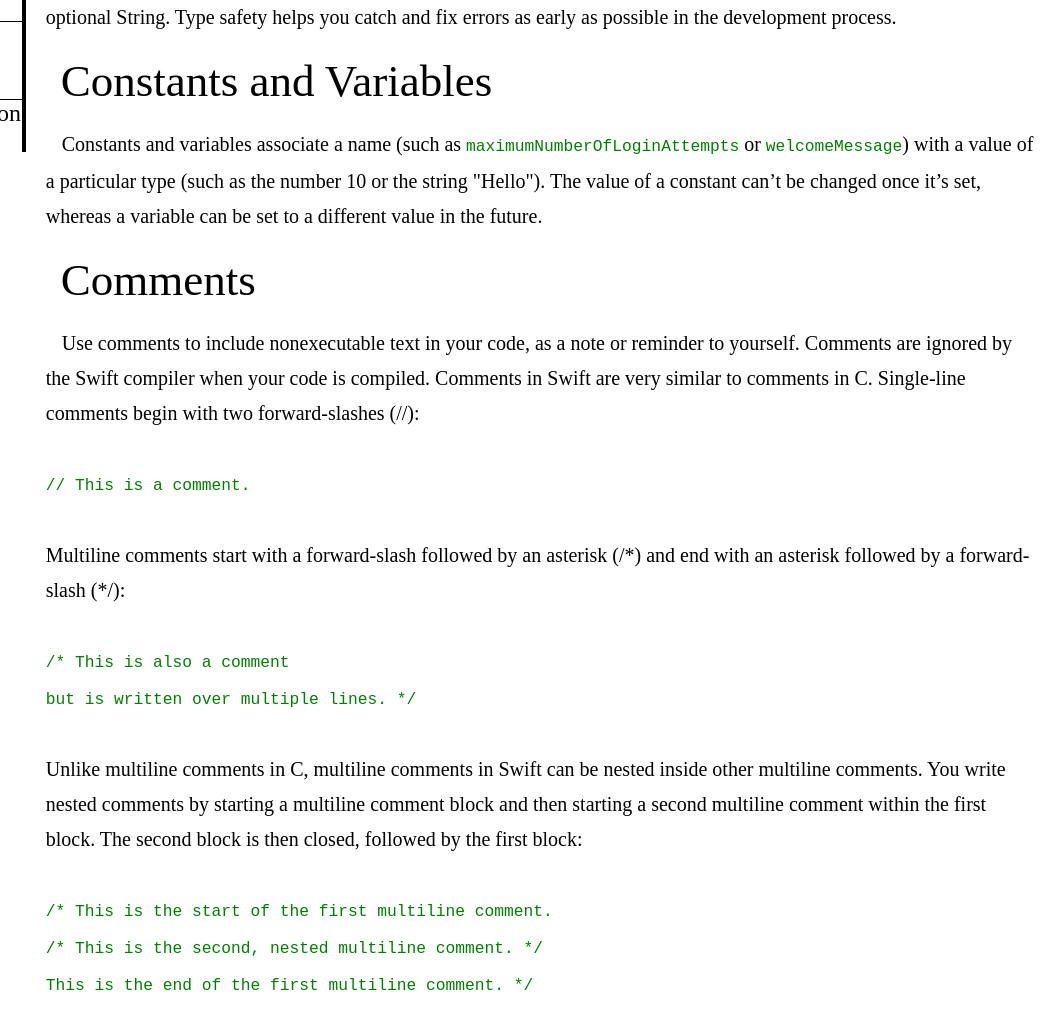
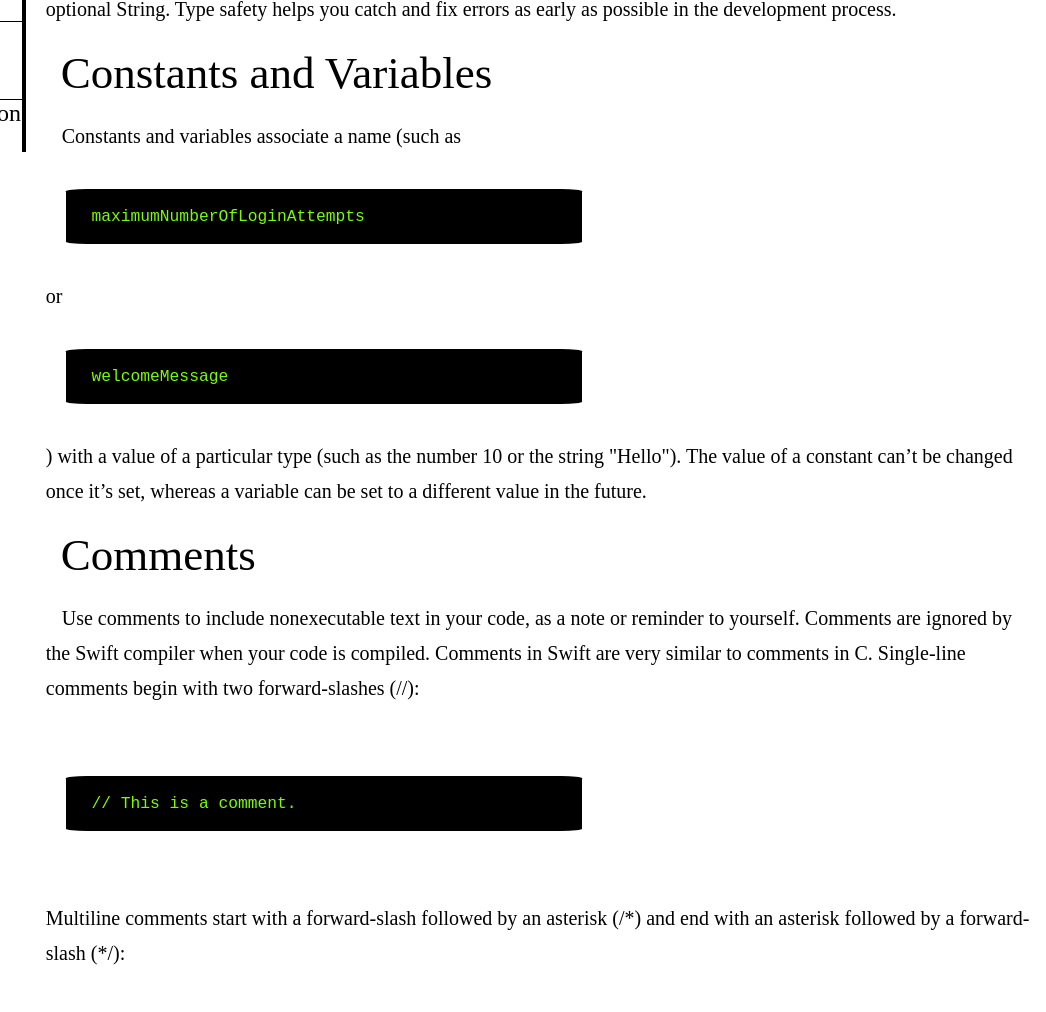
Before and after one commit to lawrencejon/Technical-Documentation-Page, a plain HTML site: page index.html in a window 1280 px wide. Shown: the part 648-1660 px from the top of the page, without its empty margins (234-1280 px from the left). Drawn offline with Linux system fonts and the light colour scheme.

Commit message:
put code samples in blocks

```diff
--- a/css/main.css
+++ b/css/main.css
@@ -37,7 +37,13 @@ p {
   line-height: 35px;
 }
 code {
-  color: green;
+  color: #7CFC00;
+  display: inline-block;
+  background-color: black;
+  padding: 10px;
+  border-radius: 4%;
+  width: 50%;
+  margin-left: 2%;
 }
 @media (max-width: 822px) {
   #navbar {
--- a/index.html
+++ b/index.html
@@ -27,19 +27,19 @@
       <header>The Basics</header>
       <p>Swift is a new programming language for iOS, macOS, watchOS, and tvOS app development. Nonetheless, many parts of Swift will be familiar from your experience of developing in C and Objective-C.
 
-        Swift provides its own versions of all fundamental C and Objective-C types, including <code>Int</code> for integers, <code>Double</code> and <code>Float</code> for floating-point values, <code>Bool</code> for Boolean values, and <code>String</code> for textual data. Swift also provides powerful versions of the three primary collection types, <code>Array</code>, <code>Set</code>, and <code>Dictionary</code>, as described in Collection Types.
+        Swift provides its own versions of all fundamental C and Objective-C types, including <i>Int</i> for integers, <i>Double</i> and <i>Float</i> for floating-point values, <i>Bool</i> for Boolean values, and <i>String</i>> for textual data. Swift also provides powerful versions of the three primary collection types, <i>Array</i>, <i>Set</i>, and <i>Dictionary</i>, as described in Collection Types.
 
         Like C, Swift uses variables to store and refer to values by an identifying name. Swift also makes extensive use of variables whose values can’t be changed. These are known as constants, and are much more powerful than constants in C. Constants are used throughout Swift to make code safer and clearer in intent when you work with values that don’t need to change.
 
         In addition to familiar types, Swift introduces advanced types not found in Objective-C, such as tuples. Tuples enable you to create and pass around groupings of values. You can use a tuple to return multiple values from a function as a single compound value.
 
-        Swift also introduces optional types, which handle the absence of a value. Optionals say either “there is a value, and it equals x” or “there isn’t a value at all”. Using optionals is similar to using <code>nil</code> with pointers in Objective-C, but they work for any type, not just classes. Not only are optionals safer and more expressive than nil pointers in Objective-C, they’re at the heart of many of Swift’s most powerful features.
+        Swift also introduces optional types, which handle the absence of a value. Optionals say either “there is a value, and it equals x” or “there isn’t a value at all”. Using optionals is similar to using <i>nil</i> with pointers in Objective-C, but they work for any type, not just classes. Not only are optionals safer and more expressive than nil pointers in Objective-C, they’re at the heart of many of Swift’s most powerful features.
 
         Swift is a type-safe language, which means the language helps you to be clear about the types of values your code can work with. If part of your code requires a String, type safety prevents you from passing it an Int by mistake. Likewise, type safety prevents you from accidentally passing an optional String to a piece of code that requires a non-optional String. Type safety helps you catch and fix errors as early as possible in the development process.</p>
     </div>
     <div id="Constants_and_Variables" class="main-div">
       <header>Constants and Variables</header>
-      <p>Constants and variables associate a name (such as <code>maximumNumberOfLoginAttempts</code> or <code>welcomeMessage</code>) with a value of a particular type (such as the number 10 or the string "Hello"). The value of a constant can’t be changed once it’s set, whereas a variable can be set to a different value in the future.</p>
+      <p>Constants and variables associate a name (such as <br> <br><code>maximumNumberOfLoginAttempts</code><br> <br> or <br> <br><code>welcomeMessage</code><br><br>) with a value of a particular type (such as the number 10 or the string "Hello"). The value of a constant can’t be changed once it’s set, whereas a variable can be set to a different value in the future.</p>
     </div>
     <div id="Comments" class="main-div">
       <header>Comments</header>
@@ -47,18 +47,18 @@
 
         Comments in Swift are very similar to comments in C. Single-line comments begin with two forward-slashes (//):<br><br>
 
-              <code>// This is a comment.</code><br><br>
+              <br><code>// This is a comment.</code><br><br><br>
 
               Multiline comments start with a forward-slash followed by an asterisk (/*) and end with an asterisk followed by a forward-slash (*/):<br><br>
 
-            <code>/* This is also a comment<br>
-              but is written over multiple lines. */</code><br><br>
+            <br><code>/* This is also a comment<br>
+              but is written over multiple lines. */</code><br><br><br>
 
         Unlike multiline comments in C, multiline comments in Swift can be nested inside other multiline comments. You write nested comments by starting a multiline comment block and then starting a second multiline comment within the first block. The second block is then closed, followed by the first block: <br><br>
 
-            <code>/* This is the start of the first multiline comment.</code><br>
-              <code>/* This is the second, nested multiline comment. */</code><br>
-              <code>This is the end of the first multiline comment. */</code><br><br>
+            <br><code>/* This is the start of the first multiline comment.<br>
+              <br>/* This is the second, nested multiline comment. */<br><br>
+              This is the end of the first multiline comment. */</code><br><br><br>
 
         Nested multiline comments enable you to comment out large blocks of code quickly and easily, even if the code already contains multiline comments.</p>
     </div>
@@ -113,7 +113,7 @@
       <header>Type Safety</header>
       <p>
         Swift is a type-safe language. A type safe language encourages you to be clear about the types of values your code can work with. If
-        part of your code requires a <code>String</code>, you can’t pass it an <code>Int</code> by mistake.Because Swift is type safe, it
+        part of your code requires a <i>String</i>, you can’t pass it an <i>Int</i> by mistake.Because Swift is type safe, it
         performs type checks when compiling your code and flags any mismatched types as errors. This enables you to catch and fix errors as
         early as possible in the development process. Type-checking helps you avoid errors when you’re working with different types of
         values. However, this doesn’t mean that you have to specify the type of every constant and variable that you declare. If you don’t
```
